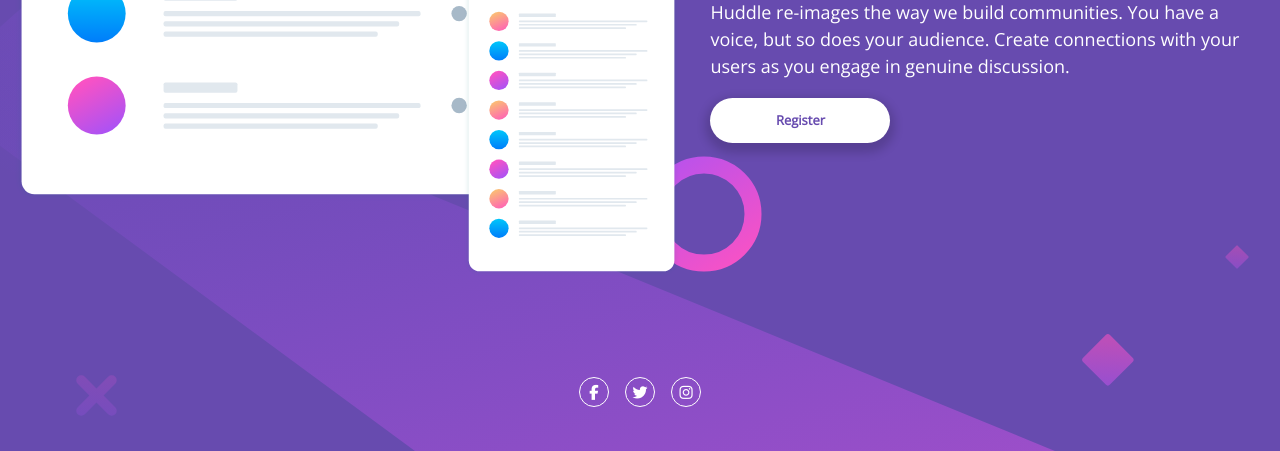
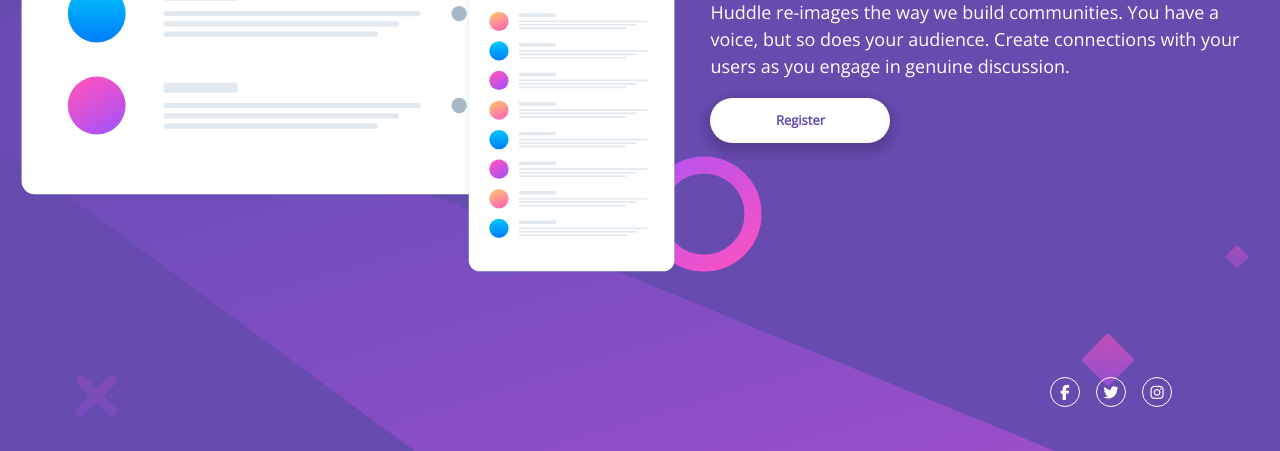
Before and after one commit to SrHatcher/practice-huddle-landing-page, a plain HTML site: page index.html in a window 1280 px wide. Shown: the part 349-800 px from the top of the page. Drawn offline with Linux system fonts and the light colour scheme.

Commit message:
I fixed an error in the footer, i didn't justified the content to the right

```diff
--- a/styles/styles.css
+++ b/styles/styles.css
@@ -203,6 +203,12 @@ footer{
         width: 18rem;
 
     }
+
+    footer{
+        justify-content: flex-end;
+
+        padding-right: 10rem;
+    }
 }
 
 @media (hover:hover){
```
